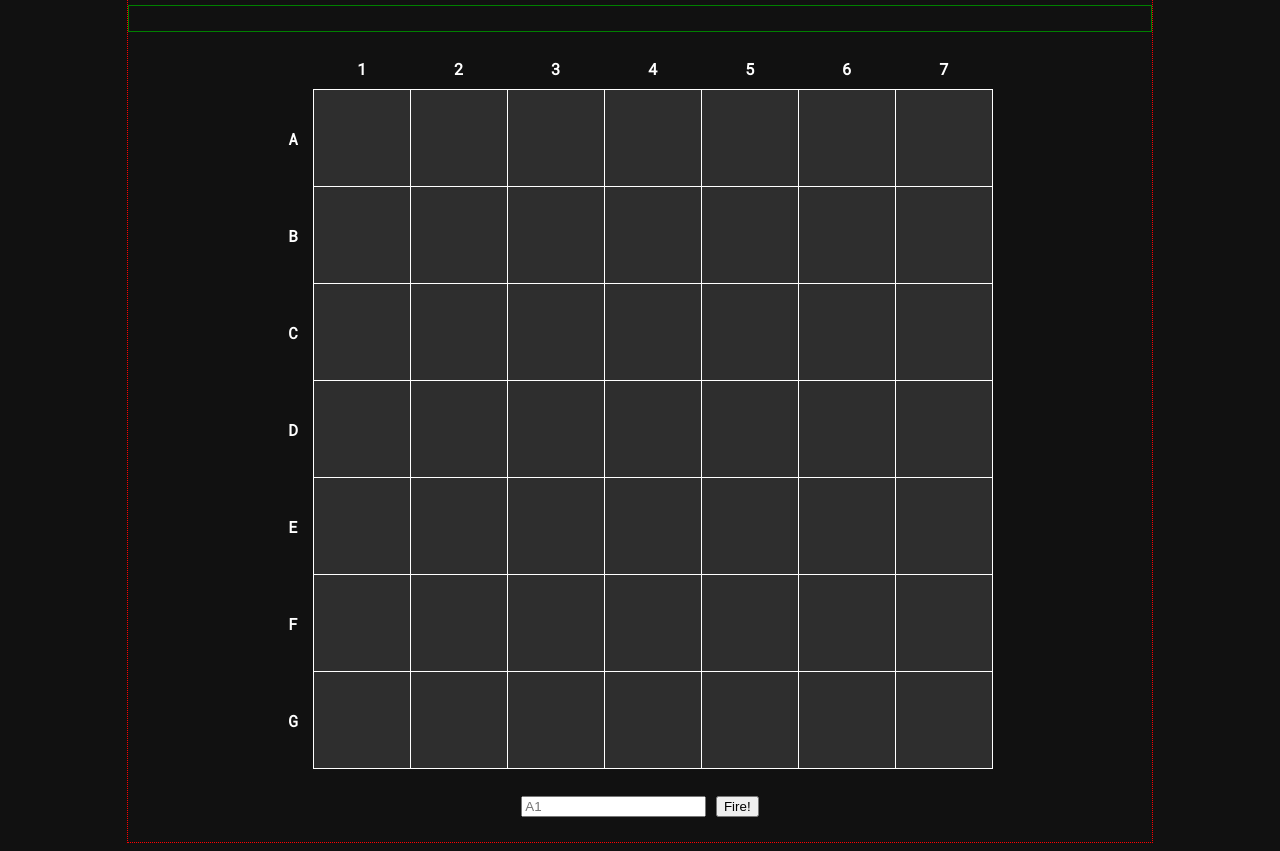
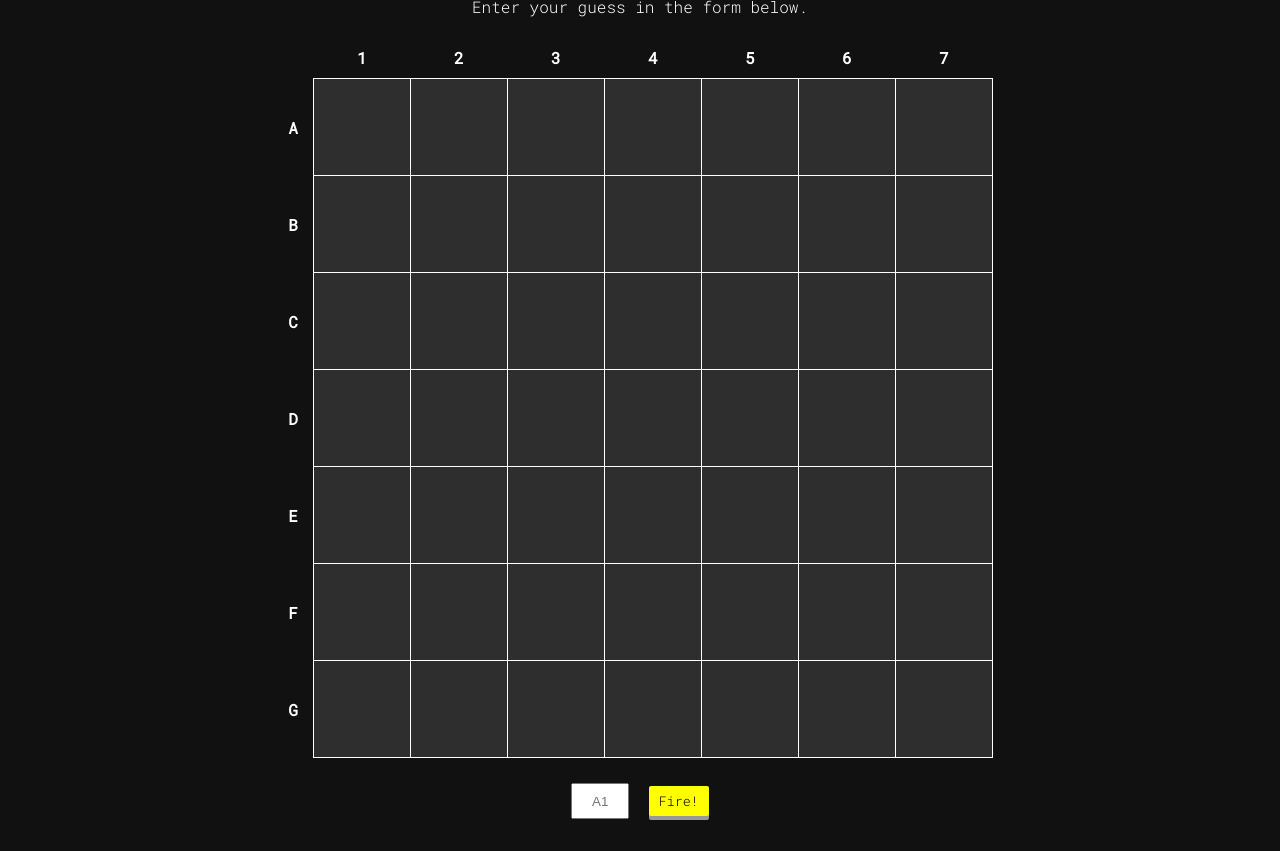
Before and after one commit to gbonds/battleship-game, a plain HTML site: page index.html in a window 1280 px wide. Shown: the part 93-944 px from the top of the page. Drawn offline with Linux system fonts and the light colour scheme.

Commit message:
Added more styles to gameboard

```diff
--- a/index.html
+++ b/index.html
@@ -25,7 +25,7 @@
 
     <div id="infoViewArea">
       <h1>Play Battleship!</h1>
-      <div id="messageArea"></div>
+      <div id="messageArea">Enter your guess in the form below.</div>
     </div> <!-- #infoViewArea ends -->
 
     <div id="gameGrid">
--- a/style.css
+++ b/style.css
@@ -2,6 +2,7 @@ body {
     background-color: #111111;
     color: white;
     font-family: 'Roboto Mono', 'Courier New', monospace;
+    font-weight: 400;
 }
 
 #board-container {
@@ -10,7 +11,6 @@ body {
     /* height: 863px; don't need height since I'm not using HFJS's background image */
     margin: auto;
     text-align: center;
-    border: 1px dotted red;
 }
 
 #board-container>div {
@@ -18,8 +18,8 @@ body {
 }
 
 #messageArea {
-    border: 1px solid green;
     height: 25px;
+    font-weight: 300;
 }
 
 #gameGrid table {
@@ -54,3 +54,36 @@ body {
 .miss-icon {
     color: red;
 }
+
+#guessInput {
+    height: 30px;
+    width: 50px;
+    text-align: center;
+}
+
+#fireButton {
+    font-family: 'Roboto Mono', 'Courier New', monospace;
+    font-weight: 300;
+    padding: 5px 10px;
+    height: 30px;
+    margin-left: 10px;
+    background-color: yellow;
+    outline: none;
+    border: none;
+    border-radius: 2px;
+    box-shadow: 0 4px #999;
+
+}
+
+#fireButton:hover {
+    background-color: hsl(60, 99%, 39%); /* a slightly darker yellow */
+    cursor: pointer;
+    transition: .5s;
+}
+
+#fireButton:active {
+    background-color: hsl(60, 99%, 39%);
+    box-shadow: 0 2px #666;
+    transform: translateY(4px);
+    font-weight: bolder;
+}
```
